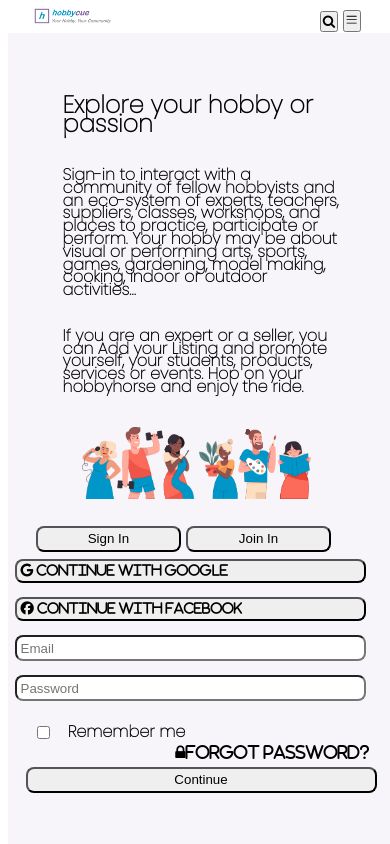
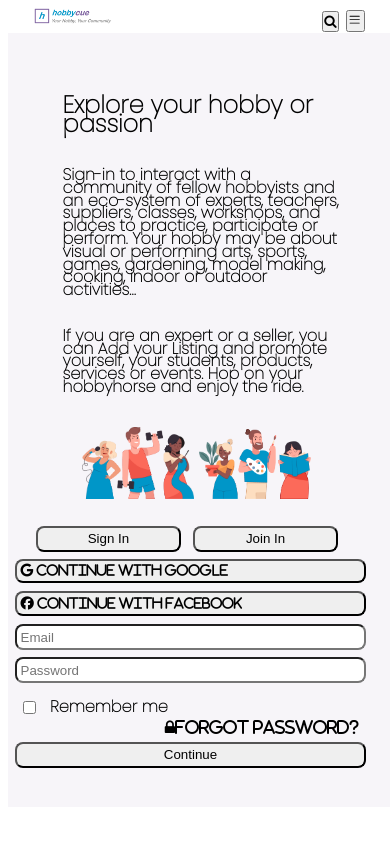
Before and after one commit to Aishwary-Damor/Mobile_responsive_web_page, a plain HTML site: page ATG/index.html in a window 390 px wide. Shown: the top 844 px of the page. Drawn offline with Linux system fonts and the light colour scheme.

Commit message:
Update style.css

```diff
--- a/ATG/style.css
+++ b/ATG/style.css
@@ -7,6 +7,7 @@
     font-family: 'Poppins', sans-serif;
     font-weight: bolder;
     width: 100%;
+    height: 100%;
   }
   nav.Hobby{
     float: inline-start;
@@ -255,25 +256,25 @@ button.joinin{
 button.google{
   width: 100%;
   height: 9.21%;
-  margin: 2%;
+  margin-top: 2%;
   border-radius: 8px;
 }
 button.facebook{
   width: 100%;
   height: 9.21%;
-  margin: 2%;
+  margin-top: 2%;
   border-radius: 8px;
 }
 .con2 input{
   width: 100%;
   height: 9.21%;
-  margin: 2%;
+  margin-top: 2%;
   border-radius: 8px;
 }
 .check{
   width: 100%;
   height: 9.21%;
-  margin: 3%;
+  margin-top: 3%;
   border-radius: 8px;
 }
 .check input.ip{
@@ -285,7 +286,7 @@ button.facebook{
 button.continue{
   width: 100%;
   height: 9.21%;
-  margin: 2%;
+  margin-top: 2%;
   border-radius: 8px;
 }
 .page2{
@@ -547,11 +548,20 @@ audio::-webkit-media-controls-panel{
   .signjoin{
     margin: 0%;
   }
+  button{
+    margin-left: 2%;
+  }
   .check input{
     float: left;
   }
   .check label{
     float: left;
+  }
+  input.email{
+    margin-left: 2%;
+  }
+  input.password{
+    margin-left: 2%;
   }
 }
 button{
```
